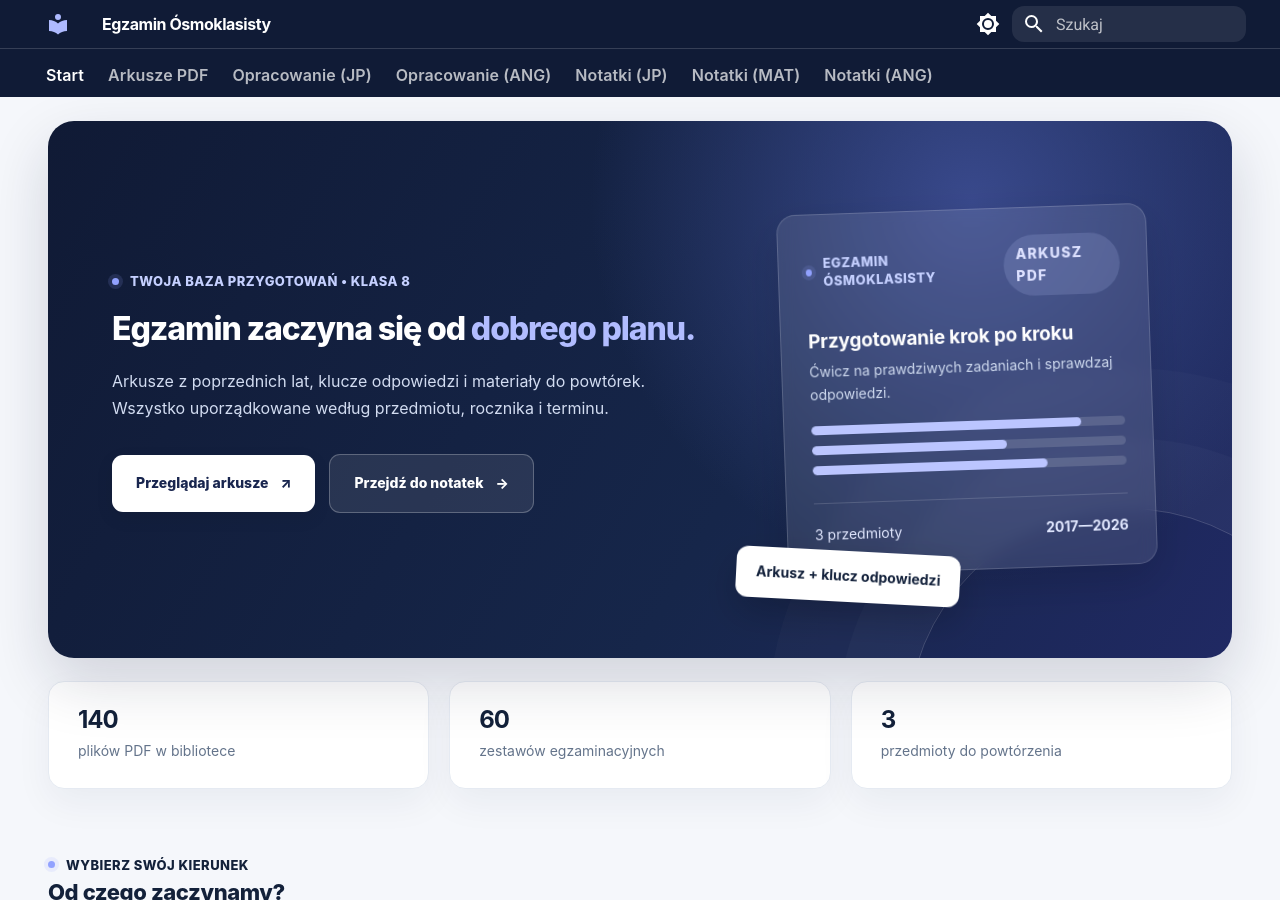
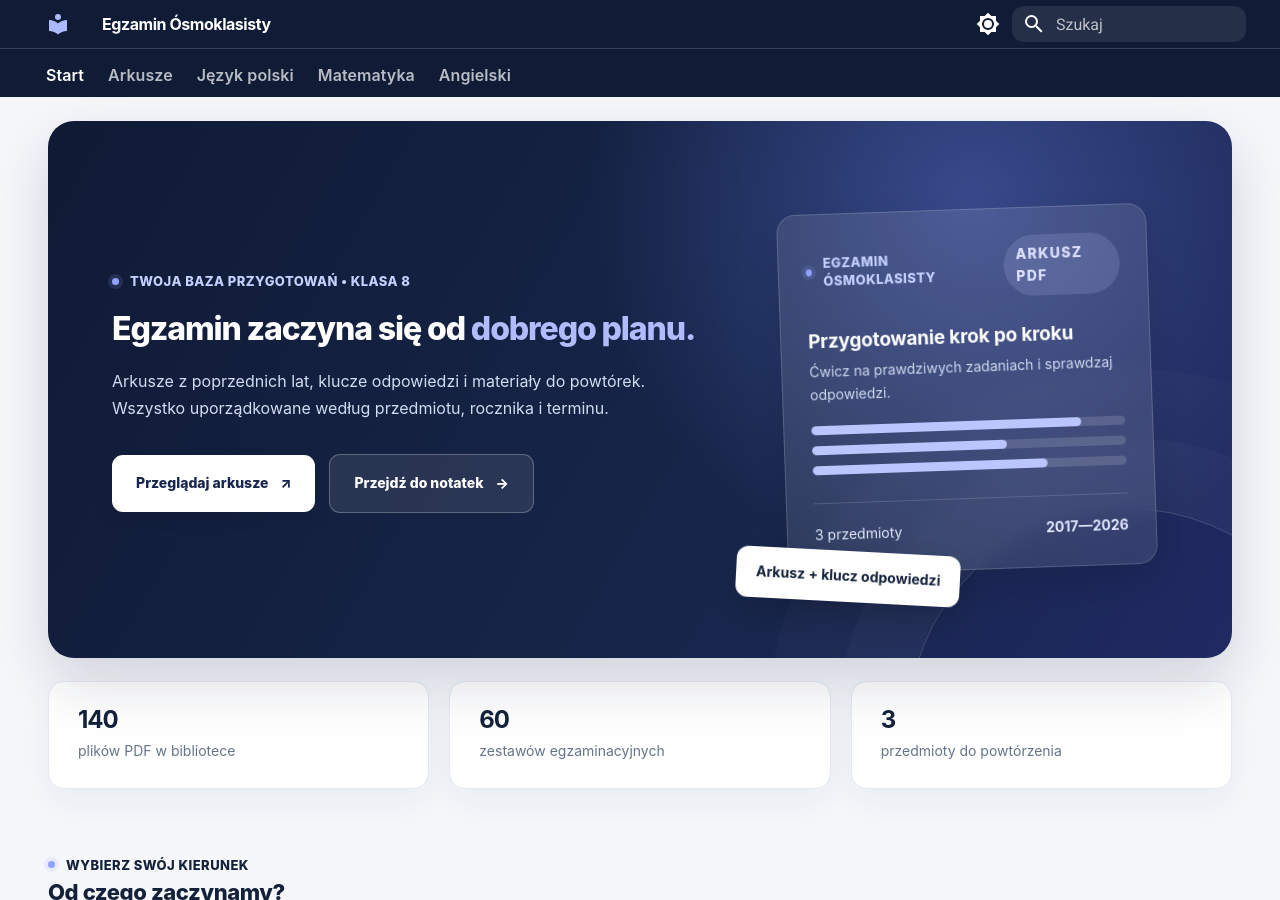
Before and after one commit to dchorazkiewicz/Egzamin_8K_JP, an MkDocs documentation site: the page built from docs/index.md, in a window 1280 px wide and 900 px high. Built offline with MkDocs 1.6.1 and Material for MkDocs 9.7.7, drawn with Linux system fonts in a browser that asks for light colours.

Commit message:
Simplify top navigation to Start, Arkusze, Polish, Maths and English filters

```diff
--- a/mkdocs.yml
+++ b/mkdocs.yml
@@ -17,12 +17,10 @@ extra_javascript:
 
 nav:
   - Start: index.md
-  - Arkusze PDF: pdfs.md
-  - Opracowanie (JP): opracowania/polski-2026.md
-  - Opracowanie (ANG): opracowania/angielski-2026.md
-  - Notatki (JP): notatki-jezyk-polski.md
-  - Notatki (MAT): notatki-matematyka.md
-  - Notatki (ANG): notatki-jezyk-angielski.md
+  - Arkusze: pdfs.md
+  - Język polski: "https://dchorazkiewicz.github.io/Egzamin_8K_JP/pdfs/?subject=jezyk-polski"
+  - Matematyka: "https://dchorazkiewicz.github.io/Egzamin_8K_JP/pdfs/?subject=matematyka"
+  - Angielski: "https://dchorazkiewicz.github.io/Egzamin_8K_JP/pdfs/?subject=jezyk-angielski"
 
 theme:
   name: material
```
